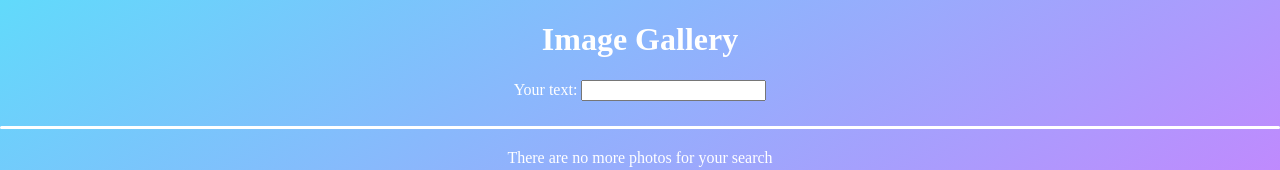
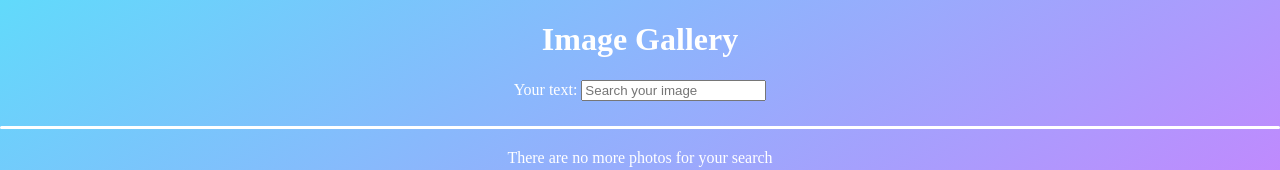
Before and after one commit to Meitaloly/VennProject, a React (Create React App) app: page / in a window 1280 px wide. Shown: the top 170 px of the page. Built offline with nearby package versions, Linux system fonts and the light colour scheme.

Commit message:
debounce

```diff
--- a/package.json
+++ b/package.json
@@ -4,6 +4,7 @@
   "private": true,
   "dependencies": {
     "axios": "^0.18.0",
+    "debounce": "^1.2.0",
     "jquery": "^3.3.1",
     "react": "^16.6.3",
     "react-dom": "^16.6.3",
--- a/src/Components/ImageGallery.jsx
+++ b/src/Components/ImageGallery.jsx
@@ -3,6 +3,7 @@ import axios from 'axios'
 import ImagesArea from './ImagesArea';
 import ReactLoading from "react-loading";
 import './../Styling/GalleryStyling.css';
+import debounce from 'debounce'
 
 //api request
 const getImages = (searchTerm, pageNumber, photosPerPage) => {
@@ -21,13 +22,13 @@ export default class ImageGallery extends Component {
             perPage: 20,
             numOfPages: 0,
         }
-        this.handleTextChange = this.handleTextChange.bind(this);
+        this.handleTextChange = debounce(this.handleTextChange,500);
         this.isBottom = this.isBottom.bind(this);
     }
 
 
     isBottom(el) {
-        return el.getBoundingClientRect().bottom <= (window.innerHeight + 1);
+        return el.getBoundingClientRect().bottom <= (window.innerHeight);
     }
 
     componentDidMount() {
@@ -55,15 +56,15 @@ export default class ImageGallery extends Component {
 
     // update the text in state +
     // check if text isn't empty and call 'getImage' function for the api request
-    handleTextChange(e) {
+    handleTextChange(value) {
 
-        console.log("text: " + e.target.value);
+        console.log("text: " +value);
         this.setState({
-            searchText: e.target.value,
+            searchText: value,
             page: 1
         });
 
-        if (e.target.value === "") {
+        if (value === "") {
             this.setState({
                 images: [],
                 numOfPages: 0,
@@ -72,7 +73,7 @@ export default class ImageGallery extends Component {
 
         else {
 
-            getImages(e.target.value, 1, this.state.perPage)
+            getImages(value, 1, this.state.perPage)
                 .then(res => this.setState({ images: res.data.photos.photo, numOfPages: res.data.photos.pages }))
                 .catch(err => console.log(err));
         }
@@ -90,7 +91,7 @@ export default class ImageGallery extends Component {
 
                         <span className="searchDataText"> Your text: </span>
                         {/* <input className="searchInput" type="text" value={this.state.searchText} onChange={this.handleTextChange} /> */}
-                        <input className="searchInput" type="text" onChange={this.handleTextChange} />
+                        <input className="searchInput" type="text" placeholder="Search your image" onChange={e=>this.handleTextChange(e.target.value)} />
 
                     </div>
                 </div>
--- a/src/Styling/GalleryStyling.css
+++ b/src/Styling/GalleryStyling.css
@@ -46,8 +46,8 @@ body {
 
   .flex-item {
     border-radius: 15px;
-    width: 300px;
-    height: 300px;
+    width: 280px;
+    height: 280px;
     padding: 5px;
     margin: 10px;
     line-height: 100px;
@@ -55,3 +55,11 @@ body {
     font-size: 2em;
     text-align: center;
   }
+
+
+  @media (max-width: 677px){
+    .flex-item {
+        width: 150px;
+        height: 150px;
+    }
+}
```
Also changed, not shown: 1 other file (tests, documents, lock files or other folders).
